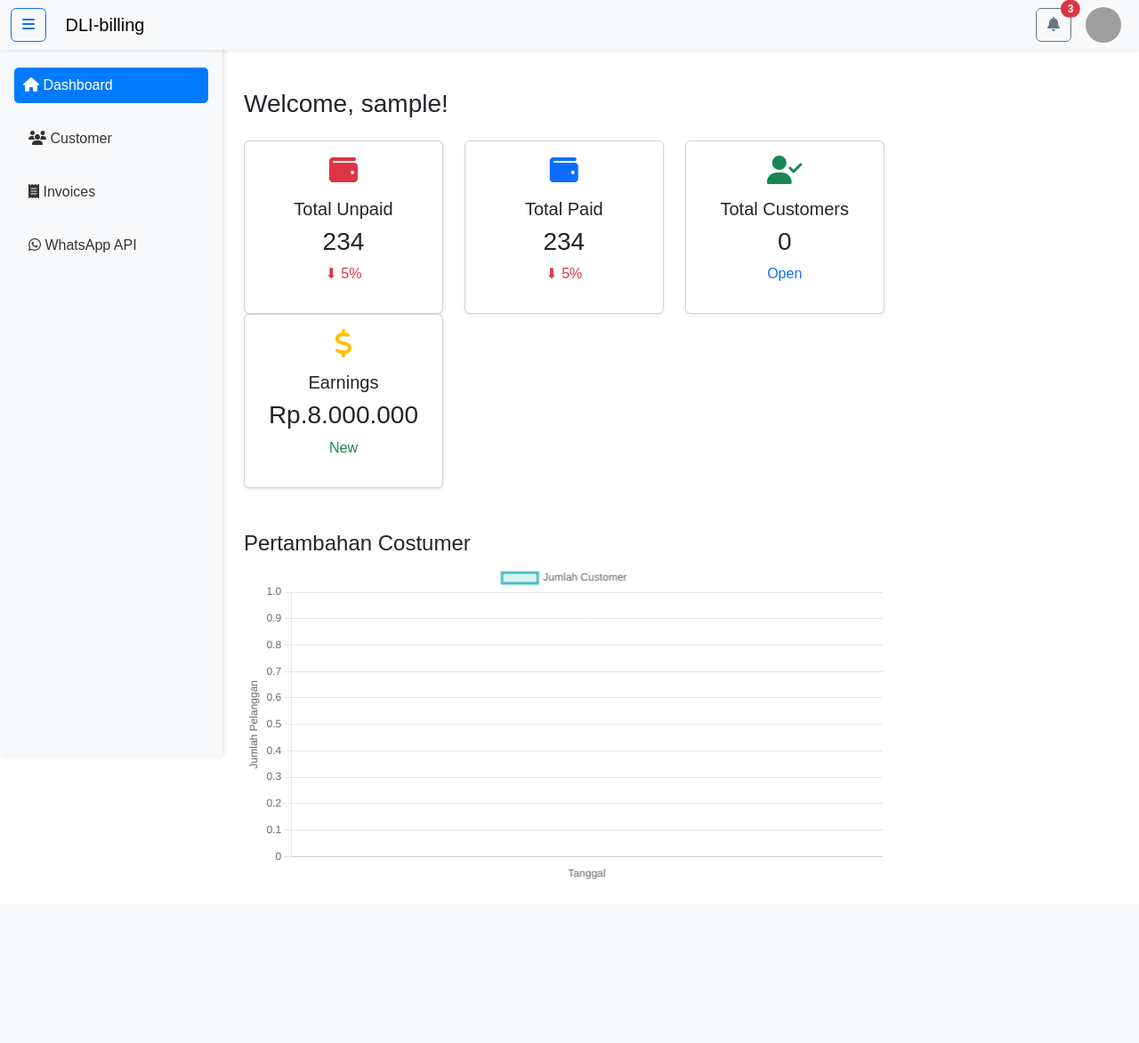
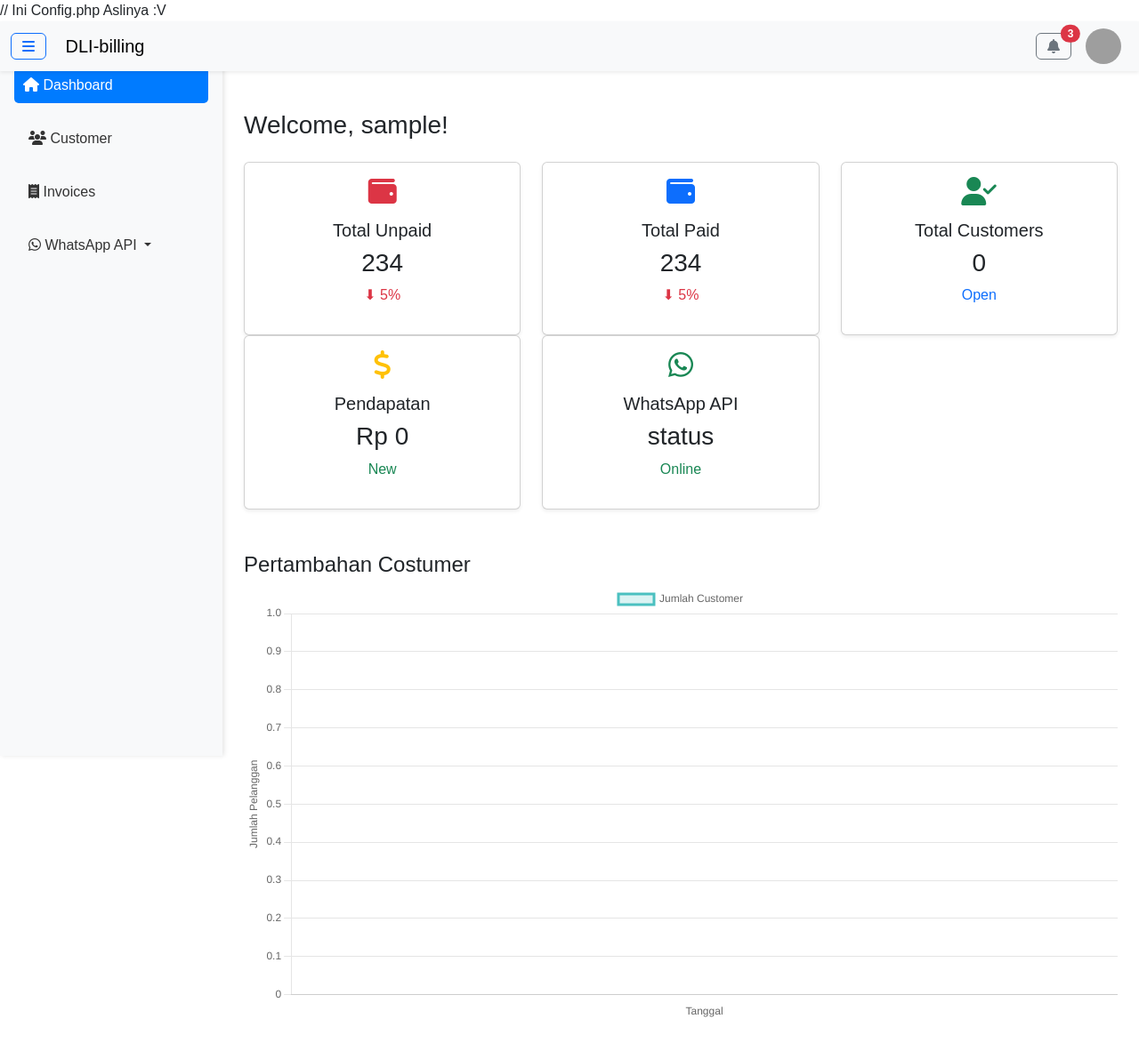
Before and after one commit to DLII34/DLI-BILLING, a PHP site: page /dashboard.php in a window 1280 px wide. Shown: the whole page at 89% size. Before the commit the page ends 989 px from the top, so only its background shows below. Run offline with PHP 8.4, Linux system fonts and the light colour scheme; the visitor is signed in with stand-in values (Sample User, id 1); data that the repository does not hold is empty; a stand-in replaces the project's code that opens the database connection; grey boxes are pictures that could not be loaded.

Commit message:
Update dashboard.php

```diff
--- a/dashboard.php
+++ b/dashboard.php
@@ -5,13 +5,26 @@ if(!isset($_SESSION['session_username'])){
     exit();
 }
 
-include('config.php'); // Koneksi ke database
+include('condli.php'); // Koneksi ke database
 
 // Menampilkan data customer
 $query = "SELECT * FROM customers";
 $result = $conn->query($query);
 
 $total_customers = $result->num_rows;
+
+// Ambil data jumlah client untuk setiap paket
+$packageQuery = "SELECT paket_mbps.nama, paket_mbps.harga, COUNT(customers.id_client) as total_clients
+                 FROM customers
+                 JOIN paket_mbps ON customers.id_paket = paket_mbps.id_paket
+                 GROUP BY paket_mbps.id_paket";
+$packageResult = $conn->query($packageQuery);
+
+// Hitung pendapatan
+$pendapatan = 0;
+while ($package = $packageResult->fetch_assoc()) {
+    $pendapatan += $package['total_clients'] * $package['harga'];
+}
 
 // Mengambil data jumlah customer per hari
 $query = "SELECT DATE(tanggal_pemasangan) as day, COUNT(*) as total FROM customers GROUP BY DATE(tanggal_pemasangan)";
@@ -89,12 +102,11 @@ $username = $_SESSION['session_username'];
         </div>
     </nav>
 
-    <!-- Sidebar -->
     <div class="d-flex">
         <nav class="sidebar bg-light p-3" id="sidebarMenu">
             <ul class="nav flex-column">
                 <li class="nav-item">
-                    <a class="nav-link active" href=""><i class="fas fa-home"></i> Dashboard</a>
+                    <a class="nav-link active" href="#"><i class="fas fa-home"></i> Dashboard</a>
                 </li>
                 <li class="nav-item">
                     <a class="nav-link" href="costumer.php"><i class="fas fa-users"></i> Customer</a>
@@ -103,10 +115,21 @@ $username = $_SESSION['session_username'];
                     <a class="nav-link" href="#"><i class="fas fa-receipt"></i> Invoices</a>
                 </li>
                 <li class="nav-item">
-                    <a class="nav-link" href="#"><i class="fab fa-whatsapp"></i> WhatsApp API</a>
+                <a class="nav-link dropdown-toggle" href="#" id="whatsappDropdown" data-bs-toggle="collapse" aria-expanded="false">
+                    <i class="fab fa-whatsapp"></i> WhatsApp API
+                </a>
+                <ul class="collapse list-unstyled" id="whatsappSubMenu">
+                <li>
+                    <a class="nav-link ms-3 submenu-link" href="setup.php"><i class="fas fa-cogs"></i> Setup</a>
                 </li>
+                <li>
+                    <a class="nav-link ms-3 submenu-link" href="logs.php"><i class="fas fa-file-alt"></i> Logs</a>
+                </li>
+                </ul>
             </ul>
         </nav>
+    </div>
+
 
         <!-- Main Content -->
         <div class="content p-4">
@@ -146,9 +169,19 @@ $username = $_SESSION['session_username'];
                     <div class="card text-center shadow-sm">
                         <div class="card-body">
                             <i class="fas fa-dollar-sign fa-2x text-warning mb-3"></i>
-                            <h5>Earnings</h5>
-                            <h3>Rp.8.000.000</h3>
+                            <h5>Pendapatan</h5>
+                            <h3>Rp <?= number_format($pendapatan, 0, ',', '.') ?></h3>
                             <p class="text-success">New</p>
+                        </div>
+                    </div>
+                </div>
+                <div class="col-md-4">
+                    <div class="card text-center shadow-sm">
+                        <div class="card-body">
+                            <i class="fab fa-whatsapp fa-2x text-success mb-3"></i>
+                            <h5>WhatsApp API</h5>
+                            <h3>status</h3>
+                            <p class="text-success">Online</p>
                         </div>
                     </div>
                 </div>
```
